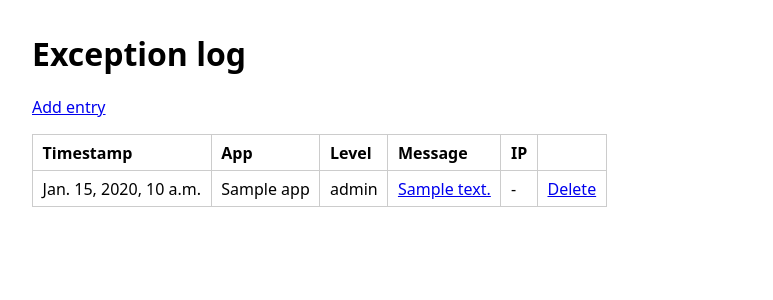
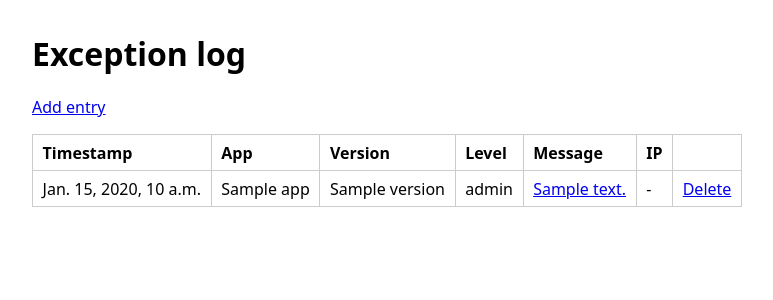
Before and after one commit to kolchagov/acme-licensing-api, a Django app: template exceptionlog/templates/exceptionlog/exceptionlog_list.html in a window 1280 px wide. Shown: the top 300 px of the page, without its empty margins (0-773 px from the left). Run offline with Django 5.2, Linux system fonts and the light colour scheme; the template is opened without the code that fills it: most values are stand-ins (such as "Sample title", 1, 10 or a date in 2020); data that the repository does not hold is empty.

Commit message:
chore: exceptionlog added app version

```diff
--- a/exceptionlog/models.py
+++ b/exceptionlog/models.py
@@ -21,6 +21,7 @@ class ExceptionLog(models.Model):
 
     version = models.CharField(
         max_length=10,
+        default="",
         validators=[
             RegexValidator(
                 regex=r'^[0-9.]+(-(alpha|beta|rc|final)\d*)*$',
--- a/exceptionlog/templates/exceptionlog/exceptionlog_detail.html
+++ b/exceptionlog/templates/exceptionlog/exceptionlog_detail.html
@@ -20,6 +20,7 @@
 <h1>Exception log entry</h1>
 <p><strong>Timestamp:</strong> {{ object.timestamp }}</p>
 <p><strong>App:</strong> {{ object.app }}</p>
+<p><strong>Version:</strong> {{ object.version }}</p>
 <p><strong>Level:</strong> {{ object.level }}</p>
 <p><strong>IP:</strong> {{ object.ip|default:"-" }}</p>
 <p><strong>Message:</strong> {{ object.message }}</p>
--- a/exceptionlog/templates/exceptionlog/exceptionlog_list.html
+++ b/exceptionlog/templates/exceptionlog/exceptionlog_list.html
@@ -30,6 +30,7 @@
         <tr>
             <th>Timestamp</th>
             <th>App</th>
+            <th>Version</th>
             <th>Level</th>
             <th>Message</th>
             <th>IP</th>
@@ -41,6 +42,7 @@
             <tr>
                 <td>{{ log.timestamp }}</td>
                 <td>{{ log.app }}</td>
+                <td>{{ log.version }}</td>
                 <td>{{ log.level }}</td>
                 <td><a href="{% url 'exceptionlog-details' log.pk %}">{{ log.message }}</a></td>
                 <td>{{ log.ip|default:"-" }}</td>
--- a/exceptionlog/views.py
+++ b/exceptionlog/views.py
@@ -2,9 +2,6 @@ from django.urls import reverse_lazy
 from django.views.generic import ListView, CreateView, DetailView, DeleteView
 
 from exceptionlog.models import ExceptionLog
-
-FIELDS = ["ip", "app", "level", "message", "stacktrace"]
-
 
 class ExceptionLogListView(ListView):
     model = ExceptionLog
@@ -12,7 +9,7 @@ class ExceptionLogListView(ListView):
 
 class ExceptionLogCreateView(CreateView):
     model = ExceptionLog
-    fields = FIELDS
+    fields = ["ip", "app", "version", "level", "message", "stacktrace"]
     success_url = reverse_lazy("exceptionlog-list")
 
 class ExceptionLogDetailView(DetailView):
```
Also changed, not shown: exceptionlog/migrations/0002_exceptionlog_version_alter_exceptionlog_level_and_more.py (added).
